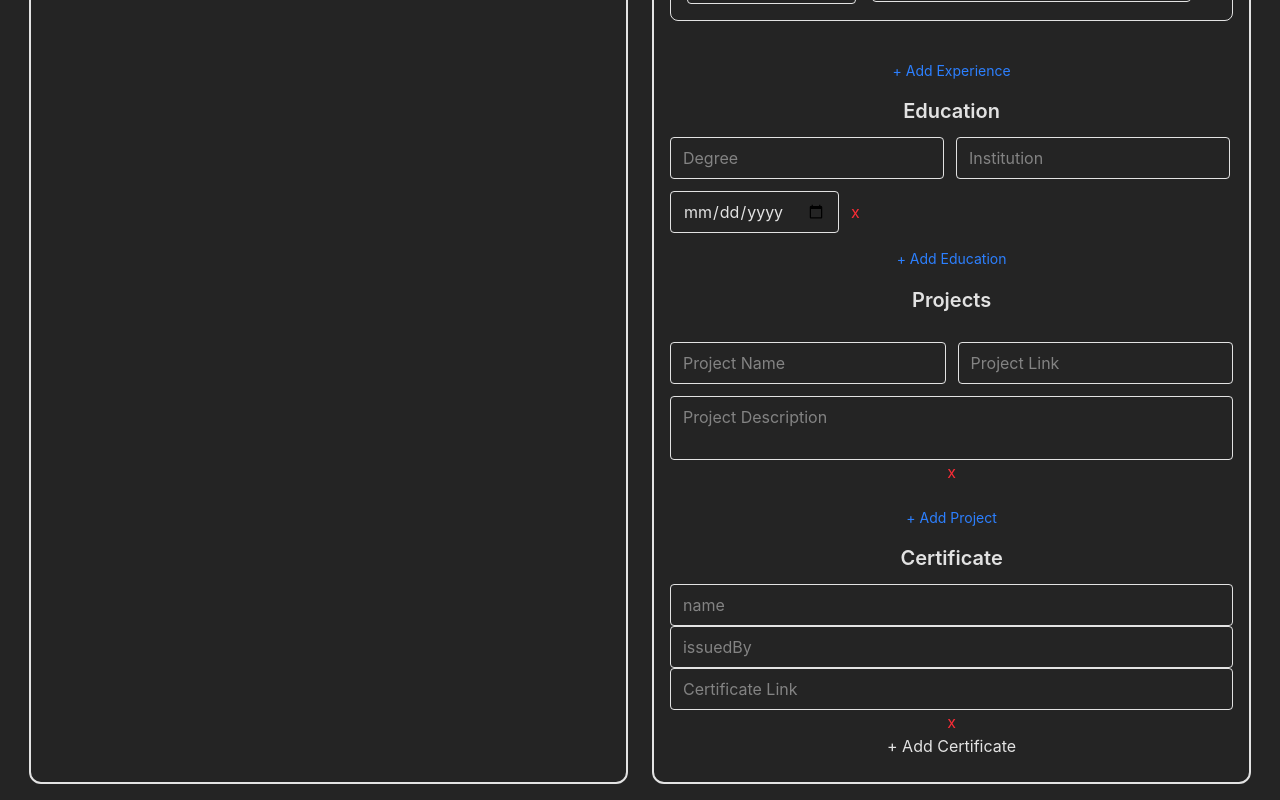
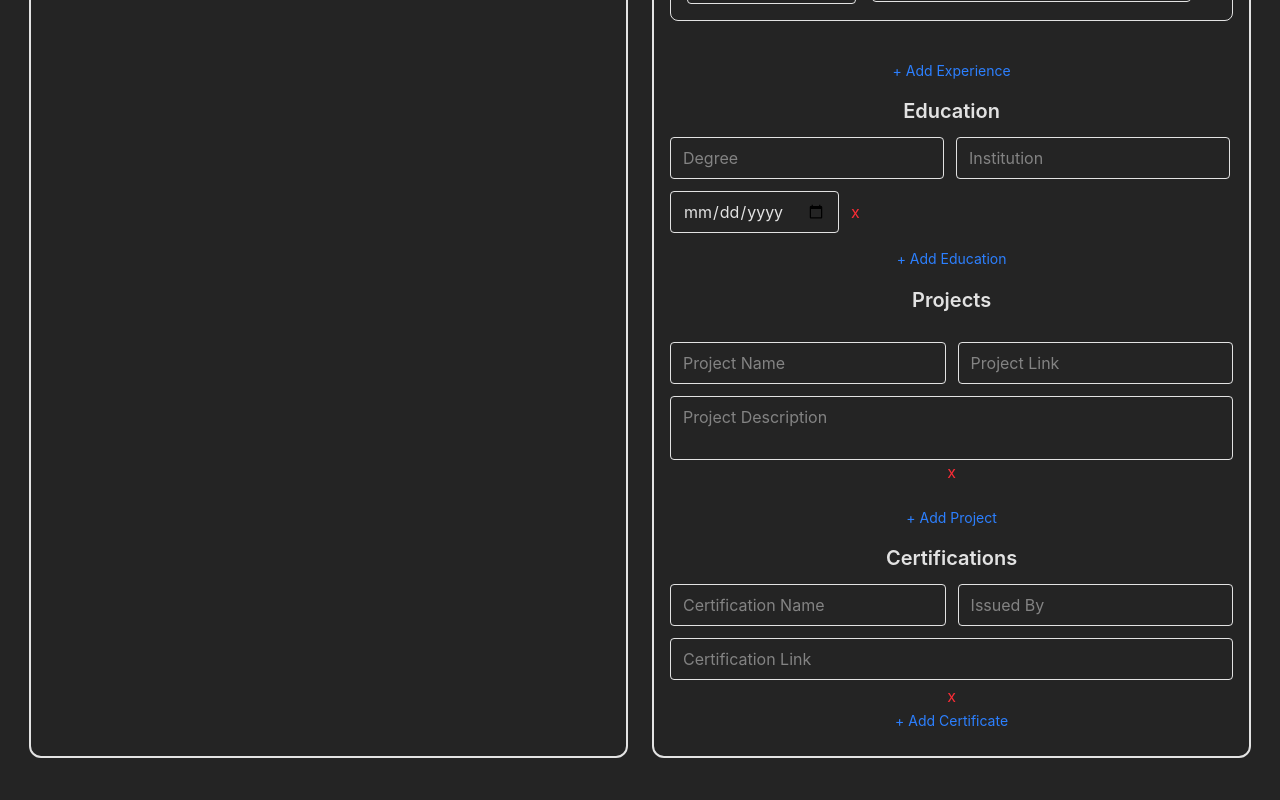
Before and after one commit to Subhranshu-Lenka/React-Resume-Builder, a React (Vite) app: page /builder in a window 1280 px wide. Shown: the part 1058-1858 px from the top of the page. After the commit the page ends 1832 px from the top, so only its background shows below. Built offline with nearby package versions, Linux system fonts and the light colour scheme; no server answers.

Commit message:
completed certification form styling

```diff
--- a/src/components/Forms/ResumeBuilderForm/SubComponents/CertificationForm.jsx
+++ b/src/components/Forms/ResumeBuilderForm/SubComponents/CertificationForm.jsx
@@ -9,30 +9,35 @@ function CertificationForm() {
   });
   return (
     <div>
-      <h2 className="text-xl font-semibold mb-3">Certificate</h2>
+      <h2 className="text-xl font-semibold mb-3">Certifications</h2>
       {fields.map((item, index) => (
-        <div key={item.id} className="grid grid-row-3">
+        <div key={item.id} className="grid grid-cols-2 gap-3">
           <input
             {...register(`certificate.${index}.name`)}
-            placeholder="name"
+            placeholder="Certification Name"
             className="border rounded px-3 py-2"
           />
           <input
             {...register(`certificate.${index}.issuedBy`)}
-            placeholder="issuedBy"
+            placeholder="Issued By"
             className="border rounded px-3 py-2"
           />
+          <div className="col-span-2 grid gap-1">
             <input
               {...register(`certificate.${index}.link`)}
-            placeholder="Certificate Link"
+              placeholder="Certification Link"
               className="border rounded px-3 py-2"
             />
             <button onClick={() => remove(index)} className="text-red-500">
               x
             </button>
           </div>
+        </div>
       ))}
-      <button onClick={() => append({ name: "", issuedBy: "", link: "" })}>
+      <button
+        className="text-blue-500 text-sm"
+        onClick={() => append({ name: "", issuedBy: "", link: "" })}
+      >
         + Add Certificate
       </button>
     </div>
```
Lines whose indentation alone changed are shown as unchanged.
